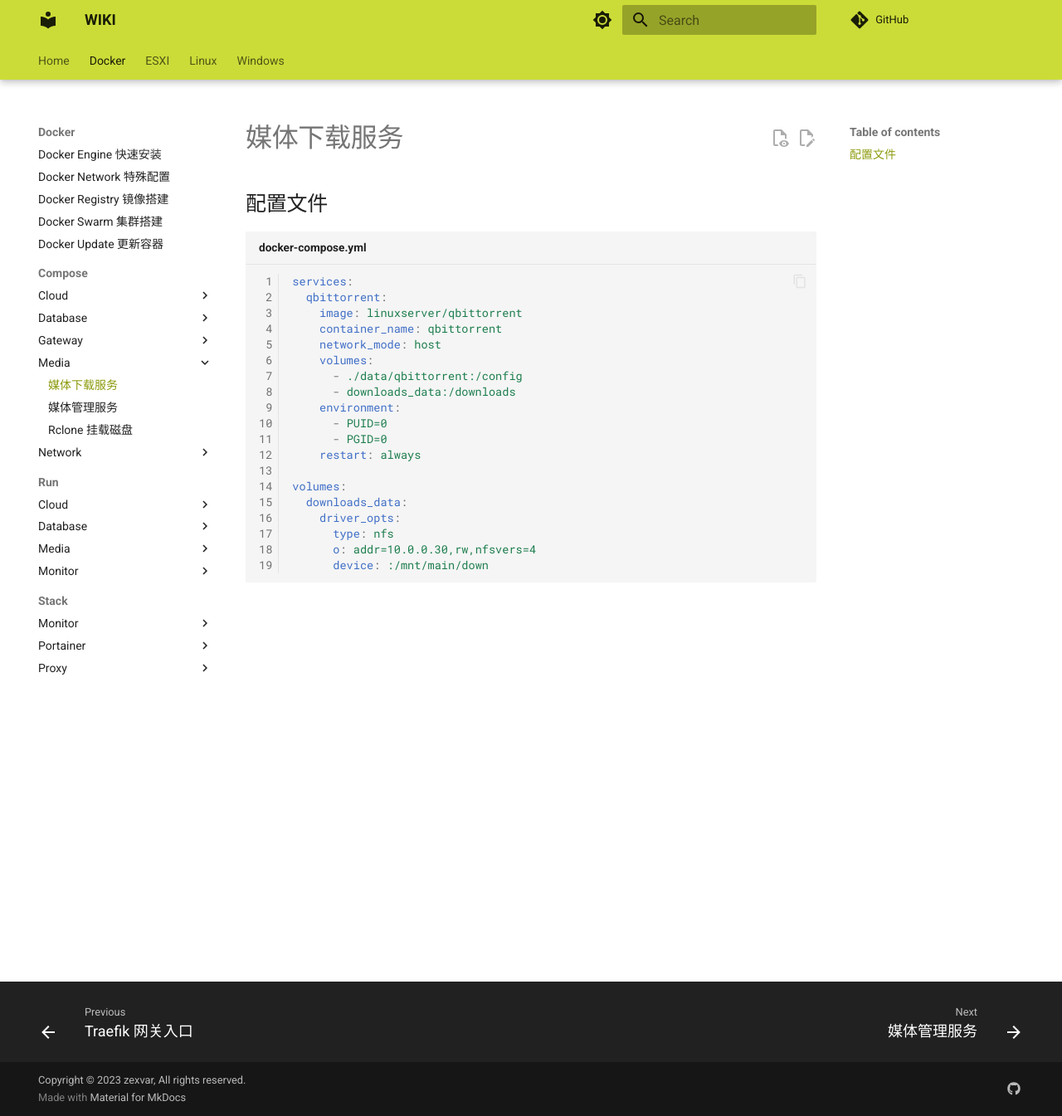
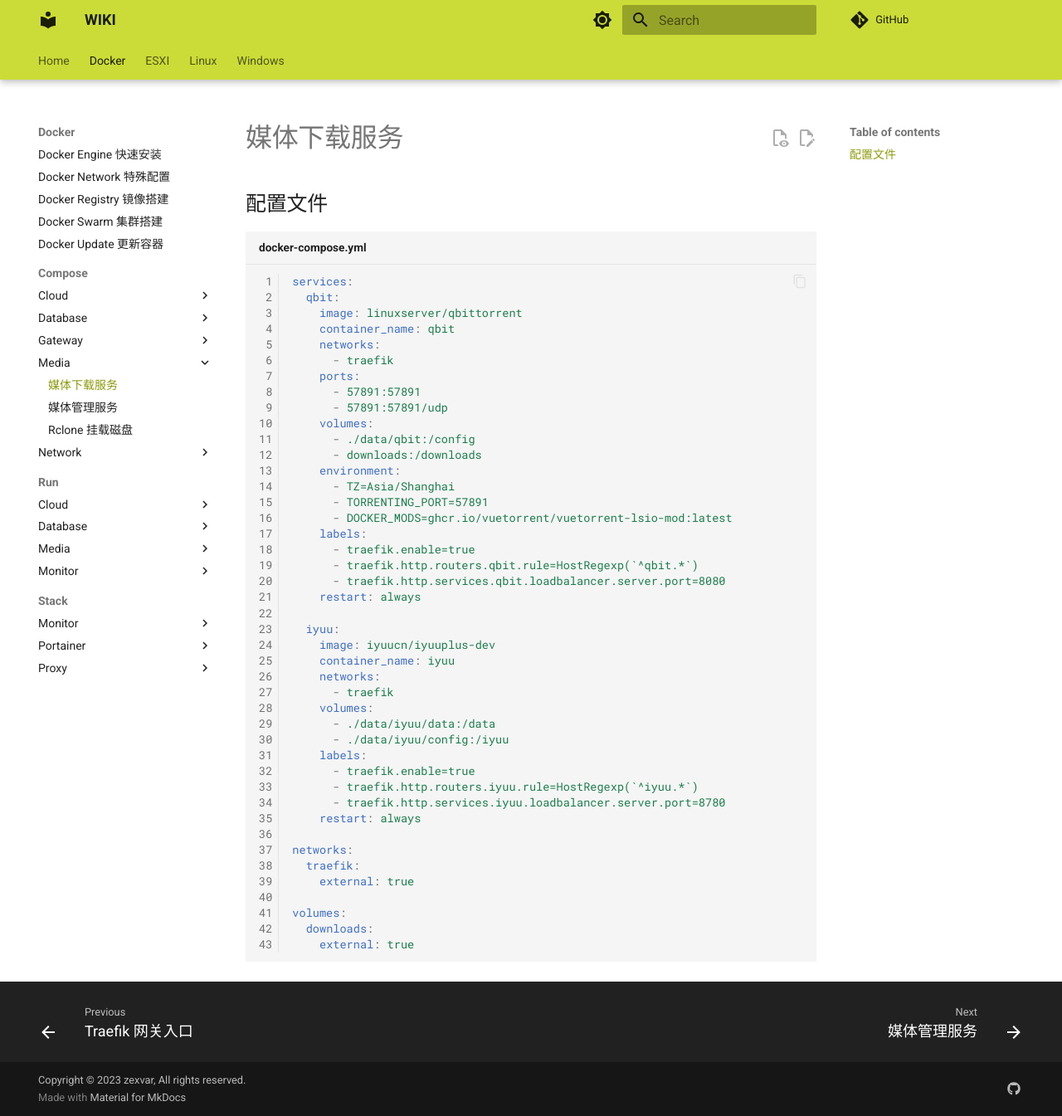
Before and after one commit to zexvar/wiki, an MkDocs documentation site: the page built from docs/Docker/Compose/Media/down.md, in a window 1280 px wide and 1345 px high. Shown: the whole window at 83% size. Built offline with MkDocs 1.6.1 and Material for MkDocs 9.7.7, drawn with Linux system fonts in a browser that asks for light colours; comment, search, counter and statistics services are not loaded; the version menu is left out.

Commit message:
update Docker\Compose\Media\down

````diff
--- a/docs/Docker/Compose/Media/down.md
+++ b/docs/Docker/Compose/Media/down.md
@@ -4,22 +4,46 @@
 
 ```yml title='docker-compose.yml'
 services:
-  qbittorrent:
+  qbit:
     image: linuxserver/qbittorrent
-    container_name: qbittorrent
-    network_mode: host
+    container_name: qbit
+    networks:
+      - traefik
+    ports:
+      - 57891:57891
+      - 57891:57891/udp
     volumes:
-      - ./data/qbittorrent:/config
-      - downloads_data:/downloads
+      - ./data/qbit:/config
+      - downloads:/downloads
     environment:
-      - PUID=0
-      - PGID=0
+      - TZ=Asia/Shanghai
+      - TORRENTING_PORT=57891
+      - DOCKER_MODS=ghcr.io/vuetorrent/vuetorrent-lsio-mod:latest
+    labels:
+      - traefik.enable=true
+      - traefik.http.routers.qbit.rule=HostRegexp(`^qbit.*`)
+      - traefik.http.services.qbit.loadbalancer.server.port=8080
     restart: always
 
+  iyuu:
+    image: iyuucn/iyuuplus-dev
+    container_name: iyuu
+    networks:
+      - traefik
+    volumes:
+      - ./data/iyuu/data:/data
+      - ./data/iyuu/config:/iyuu
+    labels:
+      - traefik.enable=true
+      - traefik.http.routers.iyuu.rule=HostRegexp(`^iyuu.*`)
+      - traefik.http.services.iyuu.loadbalancer.server.port=8780
+    restart: always
+
+networks:
+  traefik:
+    external: true
+
 volumes:
-  downloads_data:
-    driver_opts:
-      type: nfs
-      o: addr=10.0.0.30,rw,nfsvers=4
-      device: :/mnt/main/down
+  downloads:
+    external: true
 ```
````
